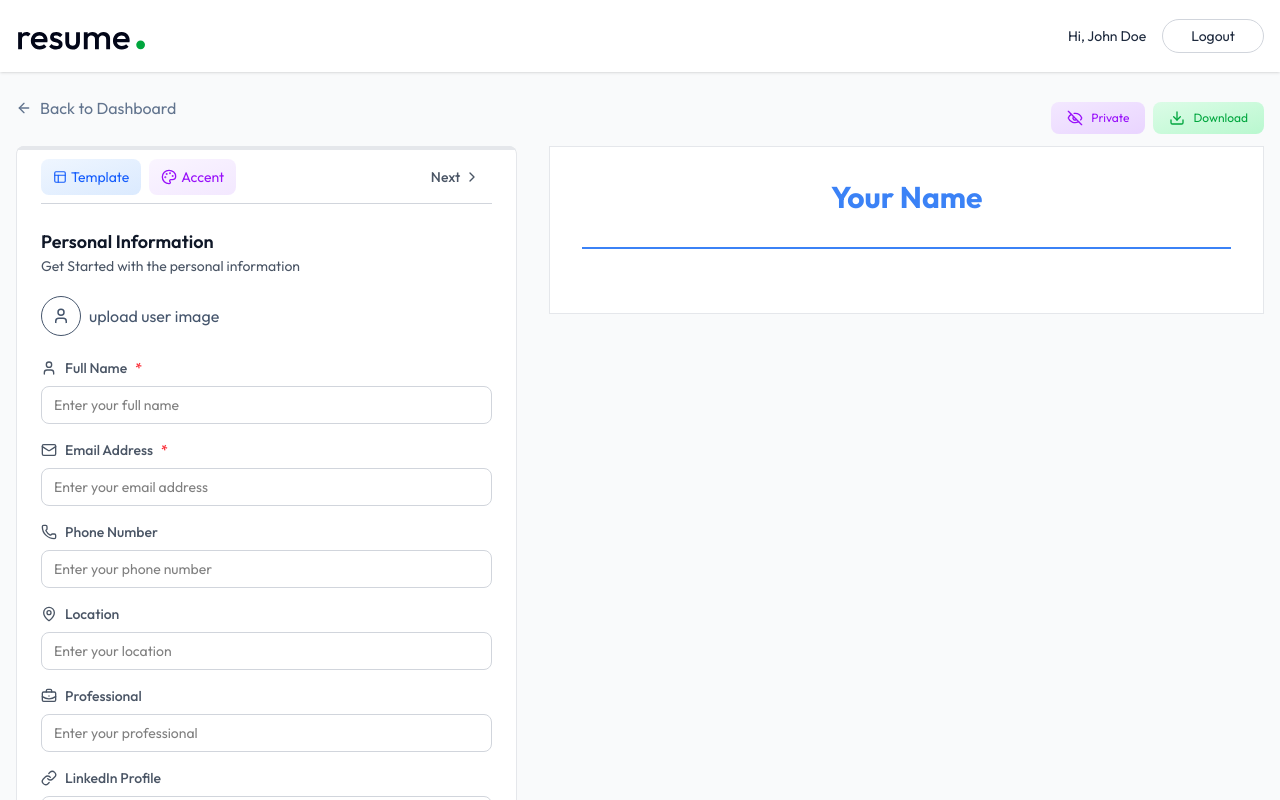
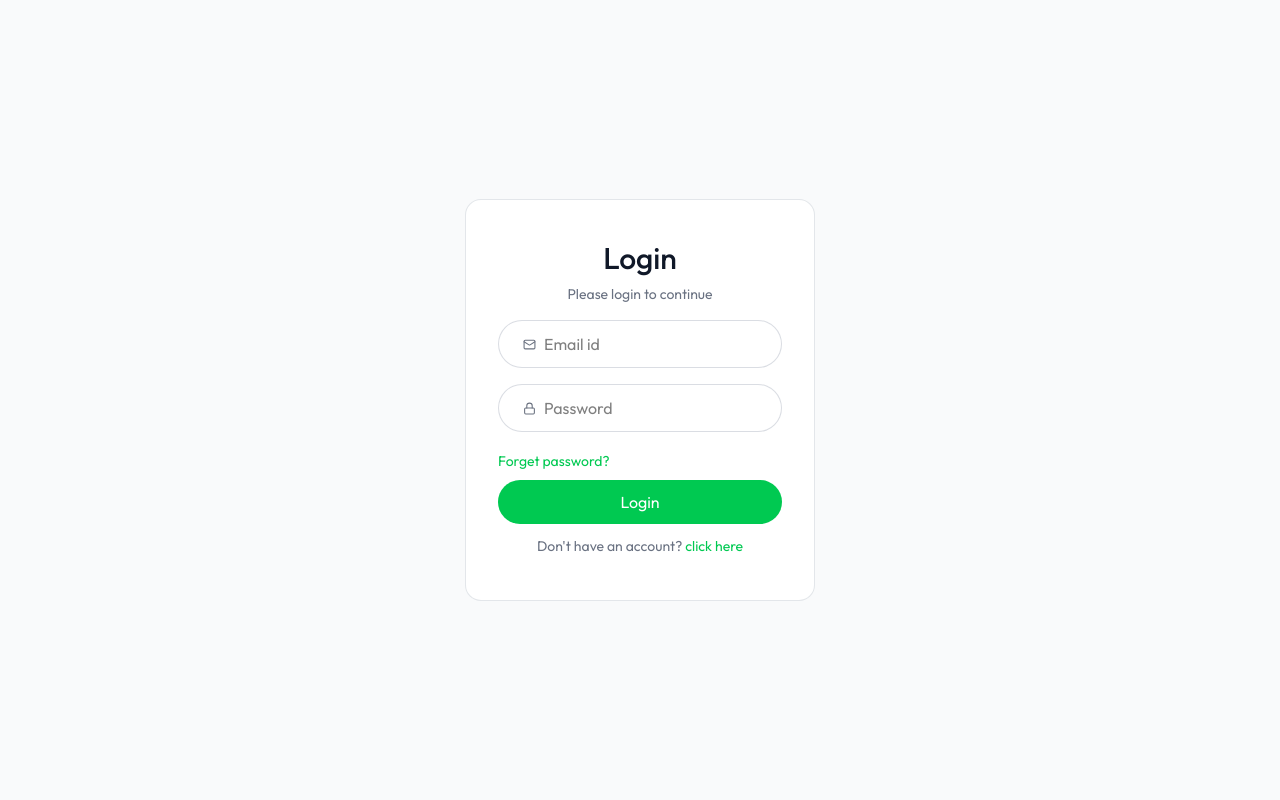
Before and after one commit to Roy-Abhinab/ResuMate, a React (Vite) app in the folder client/: page /app/builder/1 in a window 1280 px wide. Shown: the top 800 px of the page. Built offline with nearby package versions, Linux system fonts and the light colour scheme; no server answers.

Commit message:
Added authentication slice, store configuration.

```diff
--- a/client/package.json
+++ b/client/package.json
@@ -10,10 +10,14 @@
     "preview": "vite preview"
   },
   "dependencies": {
+    "@reduxjs/toolkit": "^2.12.0",
     "@tailwindcss/vite": "^4.3.0",
+    "axios": "^1.18.1",
     "lucide-react": "^1.16.0",
     "react": "^19.2.6",
     "react-dom": "^19.2.6",
+    "react-pdftotext": "^1.3.6",
+    "react-redux": "^9.3.0",
     "react-router-dom": "^7.15.1",
     "tailwindcss": "^4.3.0"
   },
--- a/client/src/App.tsx
+++ b/client/src/App.tsx
@@ -5,11 +5,41 @@ import Dashboard from './pages/Dashboard'
 import Layout from './pages/Layout'
 import Preview from './pages/Preview'
 import ResumeBuilder from './pages/ResumeBuilder'
-import Login from './pages/Login'
+import { useDispatch } from 'react-redux'
+import api from './configs/api'
+import { login, setLoading } from './app/features/authSlice'
+import { useEffect } from 'react'
 
 
 
 const App = () => {
+
+   const dispatch = useDispatch();
+
+   const getUserData = async () => {
+      const token = localStorage.getItem('token');
+      try {
+         if (token) {
+            const { data } = await api.get('/api/users/data', {headers: {Authorization: token}})
+
+            if (data.user) {
+               dispatch(login({ token, user: data.user }))
+            }
+            dispatch(setLoading(false))
+         }
+         else {
+            dispatch(setLoading(false))
+         }
+      } catch (error) {
+         dispatch(setLoading(false))
+         console.log((error as Error).message)
+      }
+   }
+
+   useEffect(() => {
+      getUserData();
+   }, [])
+
    return (
       <>
          <Routes>
@@ -21,7 +51,6 @@ const App = () => {
             </Route>
 
             <Route path='view/:resumeId' element={<Preview />} />
-        <Route path='login' element={<Login />} />
          </Routes>
       </>
    )
--- /dev/null
+++ b/client/src/app/features/authSlice.ts
@@ -0,0 +1,42 @@
+import { createSlice, type PayloadAction } from "@reduxjs/toolkit";
+
+export type User = {
+   _id: string;
+   email?: string;
+   name?: string;
+};
+
+export type AuthState = {
+   token: string | null;
+   user: User | null;
+   loading: boolean;
+};
+
+const initialState: AuthState = {
+   token: null,
+   user: null,
+   loading: true
+};
+
+const authSlice = createSlice({
+   name: "auth",
+   initialState,
+   reducers: {
+      login: (state, action: PayloadAction<{ token: string; user: User }>) => {
+         state.token = action.payload.token;
+         state.user = action.payload.user;
+      },
+      logout: (state) => {
+         state.token = null;
+         state.user = null;
+         localStorage.removeItem('token');
+      },
+      setLoading: (state, action: PayloadAction<boolean>) => {
+         state.loading = action.payload;
+      }
+   }
+});
+
+export const { login, logout, setLoading } = authSlice.actions;
+
+export default authSlice.reducer;
--- /dev/null
+++ b/client/src/app/store.ts
@@ -0,0 +1,11 @@
+import { configureStore } from "@reduxjs/toolkit";
+import authReducer from "./features/authSlice";
+
+export const store = configureStore({
+   reducer: {
+      auth: authReducer
+   }
+});
+
+export type RootState = ReturnType<typeof store.getState>;
+export type AppDispatch = typeof store.dispatch;
--- /dev/null
+++ b/client/src/configs/api.ts
@@ -0,0 +1,8 @@
+import axios from "axios";
+
+
+const api = axios.create({
+   baseURL: import.meta.env.VITE_API_URL as string
+});
+
+export default api;
--- a/client/src/main.tsx
+++ b/client/src/main.tsx
@@ -2,9 +2,14 @@ import { createRoot } from 'react-dom/client'
 import './index.css'
 import App from './App.tsx'
 import { BrowserRouter } from 'react-router-dom'
+import { Provider } from 'react-redux'
+import { store } from './app/store.ts'
 
 createRoot(document.getElementById('root')!).render(
   <BrowserRouter>
-    <App />
+    <Provider store={store}>
+      <App />
+    </Provider>
+
   </BrowserRouter>
 )
--- a/client/src/pages/Layout.tsx
+++ b/client/src/pages/Layout.tsx
@@ -1,14 +1,30 @@
 import { Outlet } from "react-router-dom"
 import Navbar from "../components/Navbar"
+import { useSelector } from "react-redux"
+import Login from "./Login"
+import Loader from "../components/Loader"
+import type { RootState } from "../app/store"
 
 
 const Layout = () => {
+
+   const { user, loading } = useSelector((state: RootState) => state.auth)
+
+   if (loading) {
+      return <Loader />
+   }
+
    return (
       <div>
+         {
+            user ? (
                <div className="min-h-screen bg-gray-50">
                   <Navbar />
                   <Outlet />
                </div>
+            ) : <Login />
+         }
+
       </div>
    )
 }
```
Also changed, not shown: 1 other file (tests, documents, lock files or other folders). Lines whose indentation alone changed are shown as unchanged.
